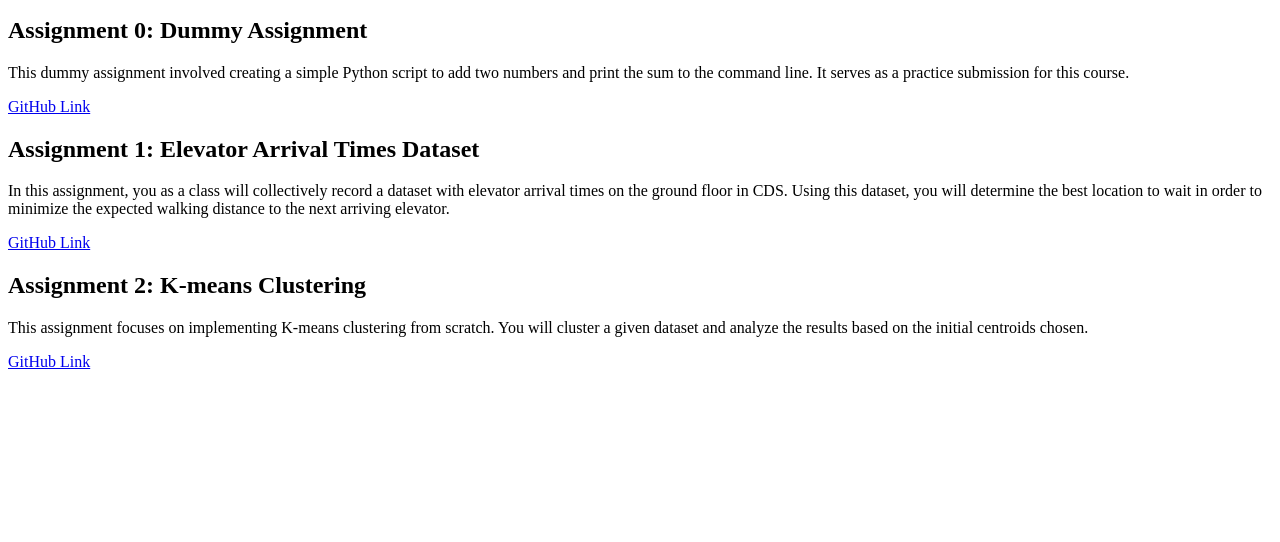
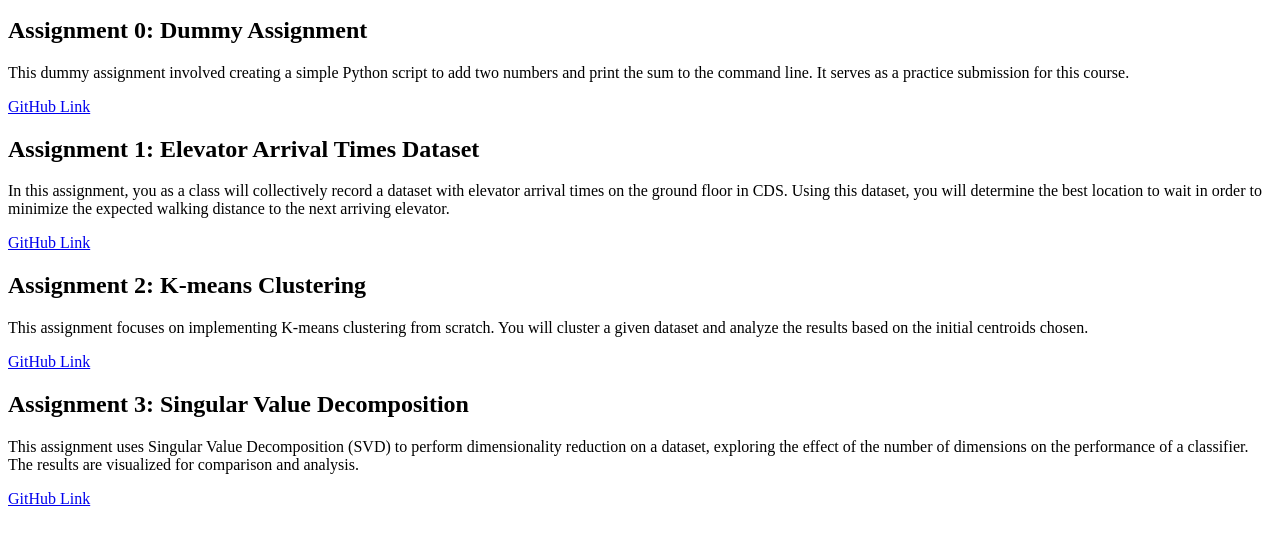
Before and after one commit to jjanepan/jjanepan.github.io, a plain HTML site: page assignments.html in a window 1280 px wide. Shown: the part 88-630 px from the top of the page. Drawn offline with Linux system fonts and the light colour scheme.

Commit message:
added assingment 3

```diff
--- a/assignments.html
+++ b/assignments.html
@@ -62,6 +62,21 @@
           >GitHub Link</a
         >
       </div>
+      <!-- Assignment 3 -->
+      <div class="assignment">
+        <h2>Assignment 3: Singular Value Decomposition</h2>
+        <p>
+          This assignment uses Singular Value Decomposition (SVD) to perform
+          dimensionality reduction on a dataset, exploring the effect of the
+          number of dimensions on the performance of a classifier. The results
+          are visualized for comparison and analysis.
+        </p>
+        <a
+          href="https://github.com/jjanepan/jjanepan-assignment-3"
+          target="_blank"
+          >GitHub Link</a
+        >
+      </div>
     </section>
   </body>
 </html>
```
